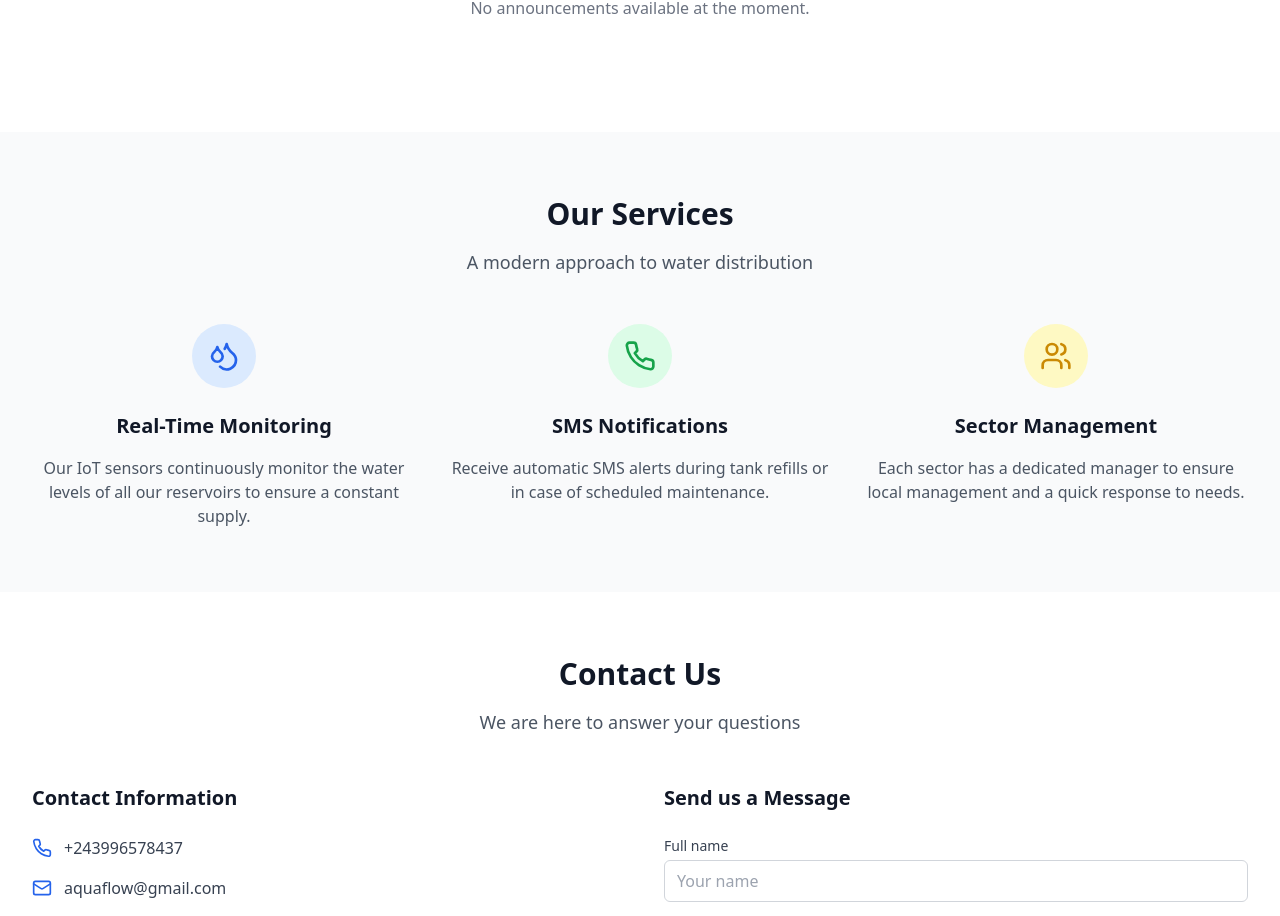
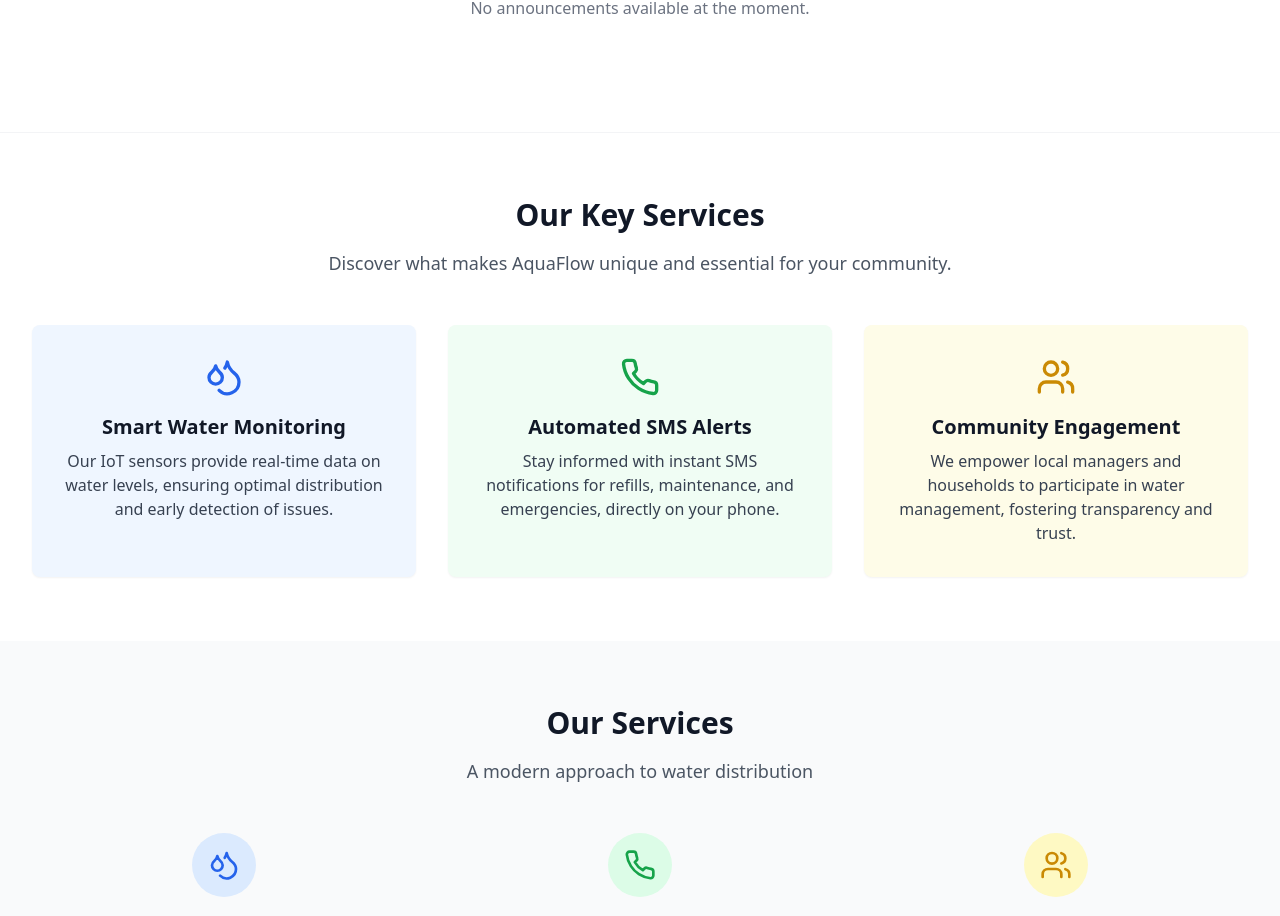
Before and after one commit to MICHELKAJI/aquoflwo, a React (Vite) app: page / in a window 1280 px wide. Shown: the part 1277-2193 px from the top of the page. Built offline with nearby package versions, Linux system fonts and the light colour scheme; no server answers.

Commit message:
add back buton

```diff
--- a/src/App.tsx
+++ b/src/App.tsx
@@ -220,6 +220,7 @@
             onCreateSite={handleCreateSite}
             onUpdateSite={handleUpdateSite}
             onDeleteSite={handleDeleteSite}
+            onBack={() => setCurrentPage('dashboard')}
           />
         );
 
--- a/src/components/public/LandingPage.tsx
+++ b/src/components/public/LandingPage.tsx
@@ -189,6 +189,33 @@
               <p>No announcements available at the moment.</p>
             </div>
           )}
+        </div>
+      </div>
+
+      {/* Key Services Section */}
+      <div className="py-16 bg-white border-t border-gray-100">
+        <div className="max-w-7xl mx-auto px-4 sm:px-6 lg:px-8">
+          <div className="text-center mb-12">
+            <h2 className="text-3xl font-bold text-gray-900">Our Key Services</h2>
+            <p className="mt-4 text-lg text-gray-600">Discover what makes AquaFlow unique and essential for your community.</p>
+          </div>
+          <div className="grid grid-cols-1 md:grid-cols-3 gap-8">
+            <div className="bg-blue-50 rounded-lg p-8 shadow-sm flex flex-col items-center">
+              <Droplets className="h-10 w-10 text-blue-600 mb-4" />
+              <h3 className="text-xl font-semibold text-gray-900 mb-2">Smart Water Monitoring</h3>
+              <p className="text-gray-700 text-center">Our IoT sensors provide real-time data on water levels, ensuring optimal distribution and early detection of issues.</p>
+            </div>
+            <div className="bg-green-50 rounded-lg p-8 shadow-sm flex flex-col items-center">
+              <Phone className="h-10 w-10 text-green-600 mb-4" />
+              <h3 className="text-xl font-semibold text-gray-900 mb-2">Automated SMS Alerts</h3>
+              <p className="text-gray-700 text-center">Stay informed with instant SMS notifications for refills, maintenance, and emergencies, directly on your phone.</p>
+            </div>
+            <div className="bg-yellow-50 rounded-lg p-8 shadow-sm flex flex-col items-center">
+              <Users className="h-10 w-10 text-yellow-600 mb-4" />
+              <h3 className="text-xl font-semibold text-gray-900 mb-2">Community Engagement</h3>
+              <p className="text-gray-700 text-center">We empower local managers and households to participate in water management, fostering transparency and trust.</p>
+            </div>
+          </div>
         </div>
       </div>
 
--- a/src/components/sites/SitesManagement.tsx
+++ b/src/components/sites/SitesManagement.tsx
@@ -9,13 +9,15 @@
   onCreateSite: (site: Omit<Site, 'id' | 'createdAt'>) => void;
   onUpdateSite: (id: string, site: Partial<Site>) => void;
   onDeleteSite: (id: string) => void;
+  onBack?: () => void;
 }
 
 export default function SitesManagement({
   sites,
   onCreateSite,
   onUpdateSite,
-  onDeleteSite
+  onDeleteSite,
+  onBack
 }: SitesManagementProps) {
   const [showCreateForm, setShowCreateForm] = useState(false);
   const [editingSite, setEditingSite] = useState<Site | null>(null);
@@ -39,8 +41,16 @@
     fetchSectorManagers();
   }, []);
 
-  const handleCreateSite = (siteData: Omit<Site, 'id' | 'createdAt'>) => {
-    onCreateSite(siteData);
+  const handleCreateSite = (siteData: {
+    name: string;
+    address: string;
+    latitude: number;
+    longitude: number;
+    reservoirCapacity: number;
+    currentLevel: number;
+    sectorManagerId: string;
+  }) => {
+    onCreateSite({ ...siteData, updatedAt: new Date() });
     setShowCreateForm(false);
   };
 
@@ -53,6 +63,14 @@
 
   return (
     <div className="max-w-7xl mx-auto px-4 sm:px-6 lg:px-8 py-8">
+      {onBack && (
+        <button
+          onClick={onBack}
+          className="mb-6 px-4 py-2 bg-blue-600 text-white rounded-md hover:bg-blue-700"
+        >
+          ← Retour
+        </button>
+      )}
       <div className="mb-8 flex items-center justify-between">
         <h1 className="text-2xl font-bold text-gray-900">Site Management</h1>
         <button
@@ -101,7 +119,7 @@
                   <div className="sm:flex">
                     <p className="flex items-center text-sm text-gray-500">
                       <MapPin className="flex-shrink-0 mr-1.5 h-5 w-5 text-gray-400" />
-                      {site.location}
+                      {site.address}
                     </p>
                   </div>
                   <div className="mt-2 flex items-center text-sm text-gray-500 sm:mt-0">
```
